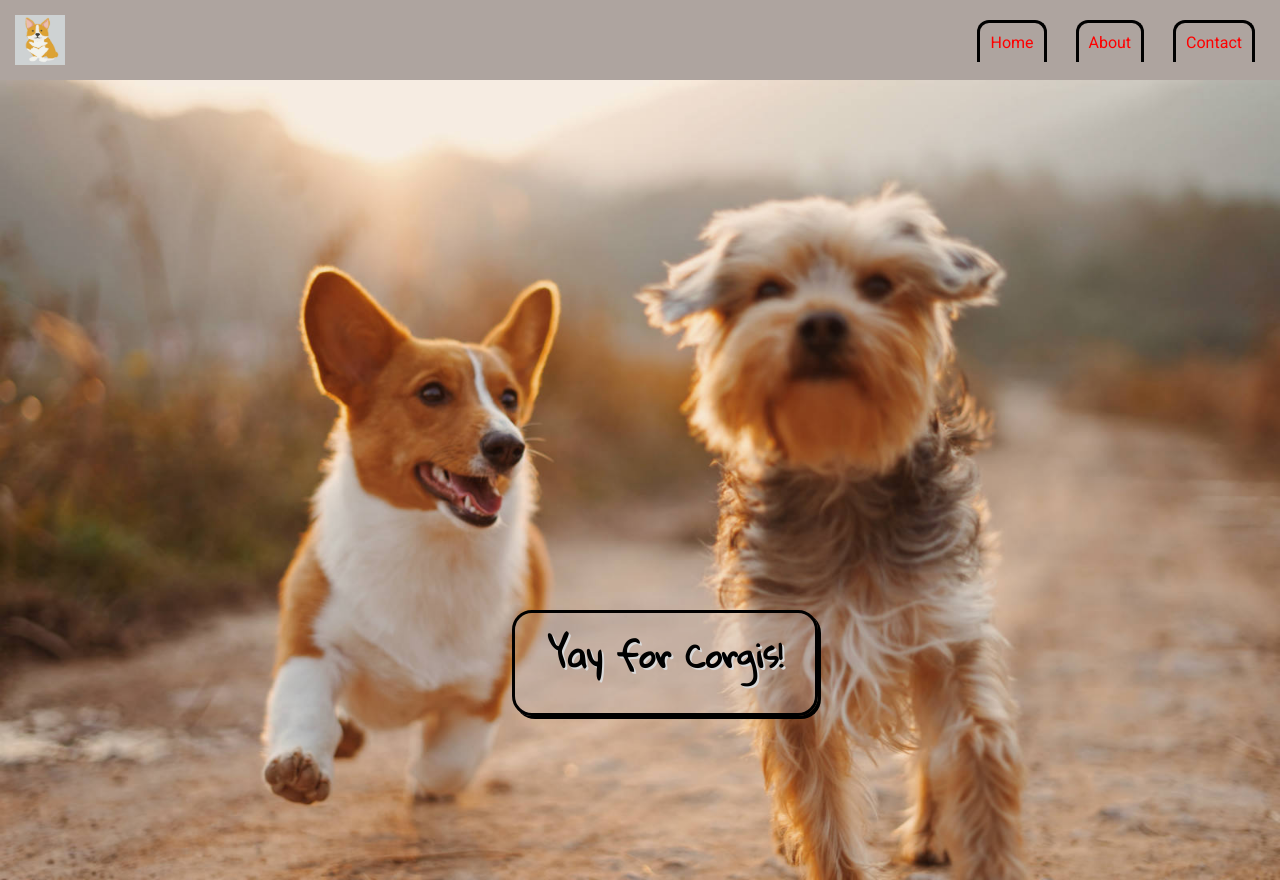
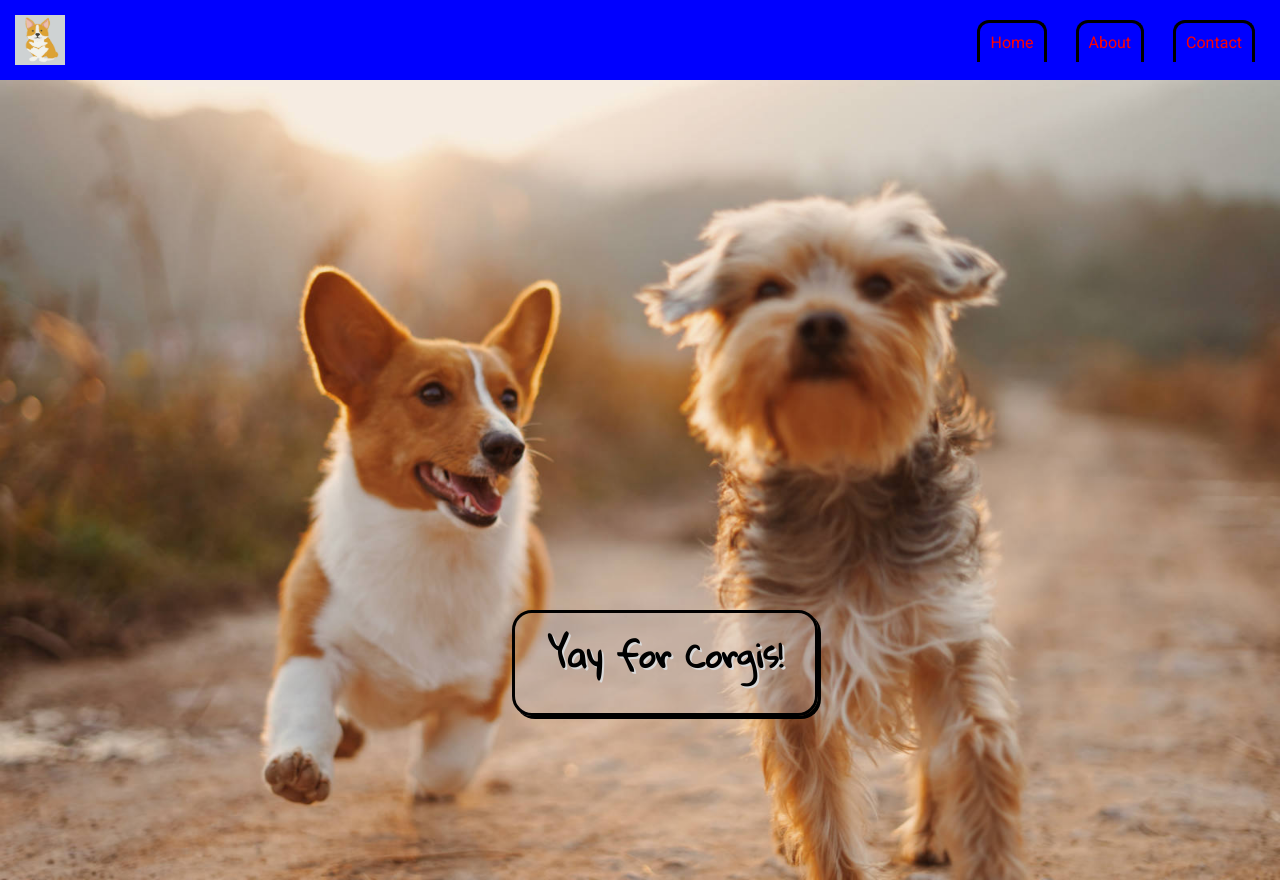
Before and after one commit to jdogmav/dogs, a plain HTML site: page index.html in a window 1280 px wide. Shown: the top 880 px of the page. Drawn offline with Linux system fonts and the light colour scheme.

Commit message:
changed nav-bar color

```diff
--- a/css/styles.css
+++ b/css/styles.css
@@ -14,7 +14,8 @@ body {
 .nav-bar {
   width: 100%;
   height: 80px;
-  background-color:rgba(94, 74, 64, .5);
+  background-color: blue;
+  /* background-color:rgba(94, 74, 64, .5); */
   position: fixed;
   top: 0;
   z-index: 1;
```
